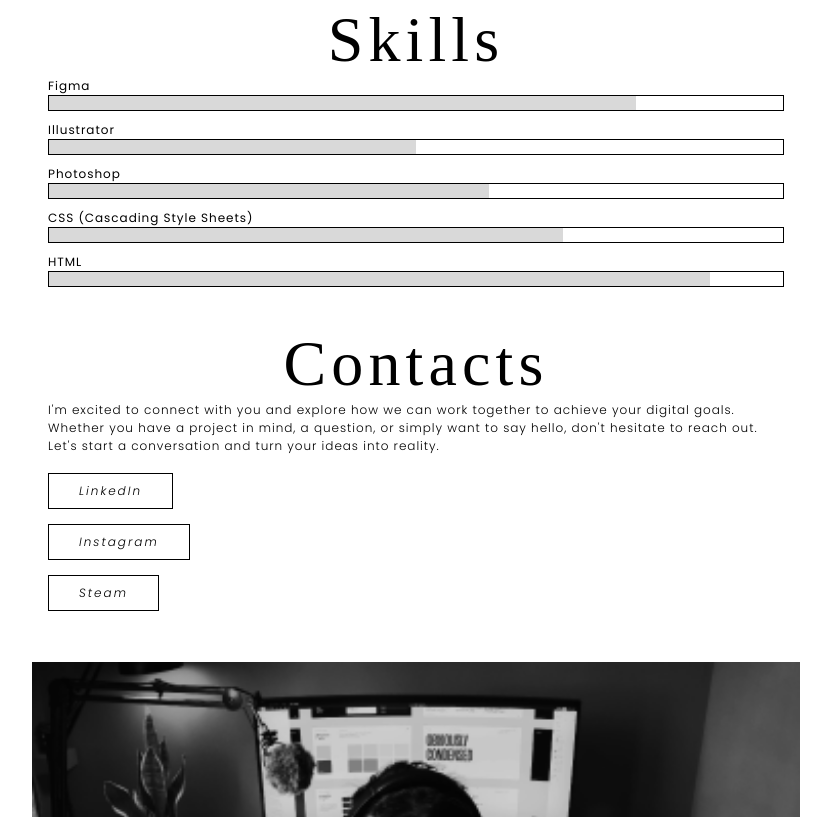
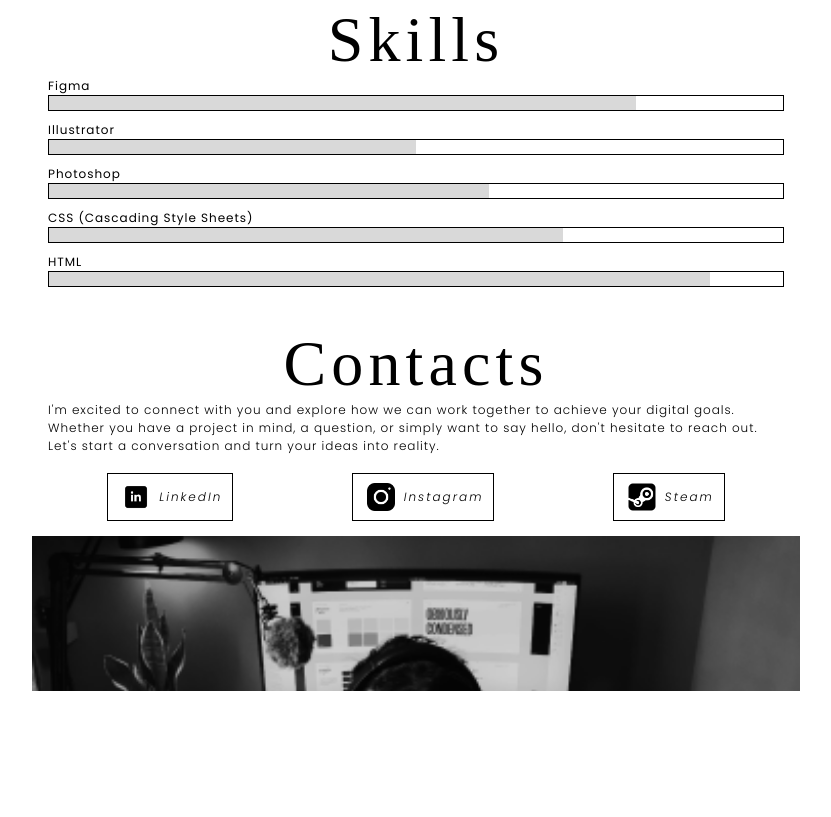
Before and after one commit to mirmohsin0001/portfolio_website, a plain HTML site: page index.html in a window 1280 px wide. Shown: the part 1526-2343 px from the top of the page, without its empty margins (224-1055 px from the left). After the commit the page ends 2217 px from the top, so only its background shows below. Drawn offline with Linux system fonts and the light colour scheme; a web font is replaced by a local one.

Commit message:
adding icons to contact section

```diff
--- a/index.html
+++ b/index.html
@@ -78,14 +78,14 @@
         </p>
         <br>
         <ul>
-            <!-- <li><a href="#">Telegram</a></li> -->
-            <!-- <li><a href="mailto: abc@example.com">Email</a></li> -->
-            <li><a href="https://www.linkedin.com/in/mohsin-mir-3bba58136">LinkedIn</a></li>
-            <li><a href="https://instagram.com/sharingansaga?igshid=NTc4MTIwNjQ2YQ==">Instagram</a></li>
-            <!-- <li><a href="https://wa.me/919622699190">Whatsapp</a></li> -->
-            <!-- <li><a href="#">Twitter</a></li> -->
-            <li><a href="https://steamcommunity.com/id/mirmohsin0001/">Steam</a></li>
-            <br><br>
+            <li>
+                <a href="https://www.linkedin.com/in/mohsin-mir-3bba58136">
+                    <img src="Assets/icons8-linkedin-512.png" alt="">
+                    LinkedIn
+                </a>
+            </li>
+            <li><a href="https://instagram.com/sharingansaga?igshid=NTc4MTIwNjQ2YQ=="><img src="Assets/icons8-instagram-512.png" alt="">Instagram</a></li>
+            <li><a href="https://steamcommunity.com/id/mirmohsin0001/"><img src="Assets/icons8-steam-512.png" alt="">Steam</a></li>
         </ul>
 
     </section>
--- a/style.css
+++ b/style.css
@@ -196,6 +196,19 @@ button:hover{
 
 .contacts ul{
     list-style: none;
+    display: flex;
+    justify-content: space-around;
+}
+
+.contacts ul li a{
+    display: flex;
+    align-items:center ;
+    gap: 5px;
+    justify-content: space-between;
+}
+
+.contacts ul li img{
+    height: 36px;
 }
 
 .contacts ul li a{
@@ -205,13 +218,13 @@ button:hover{
     font-style: italic;
     font-size: 12px;
     font-weight: 300;
-    display: inline-block;
     background-color: transparent;
     border: 1px solid black;
-    padding: 8px 30px;
     text-align: center;
+    letter-spacing: 2px;
+    /* width: 150px; */
+    padding: 5px 10px;
     margin-bottom: 15px;
-    letter-spacing: 2px;
 }
 
 .image{
```
